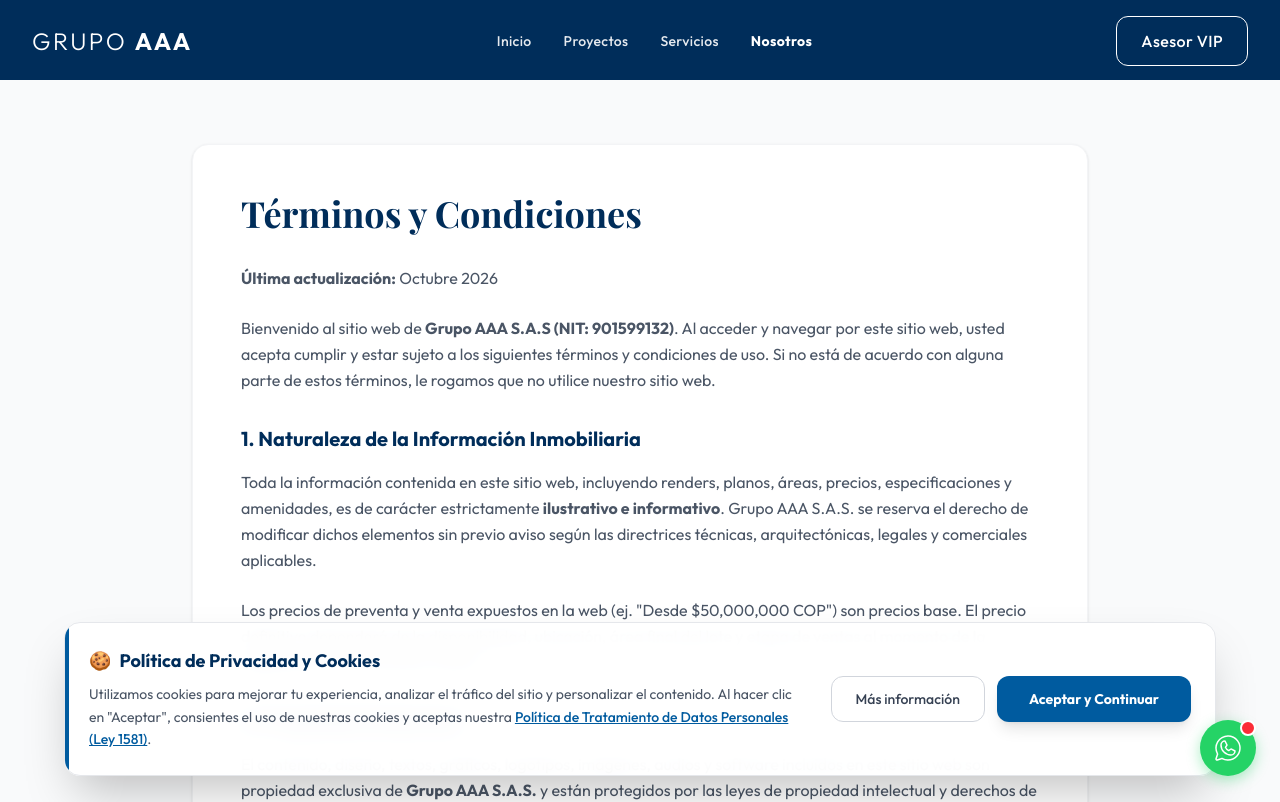
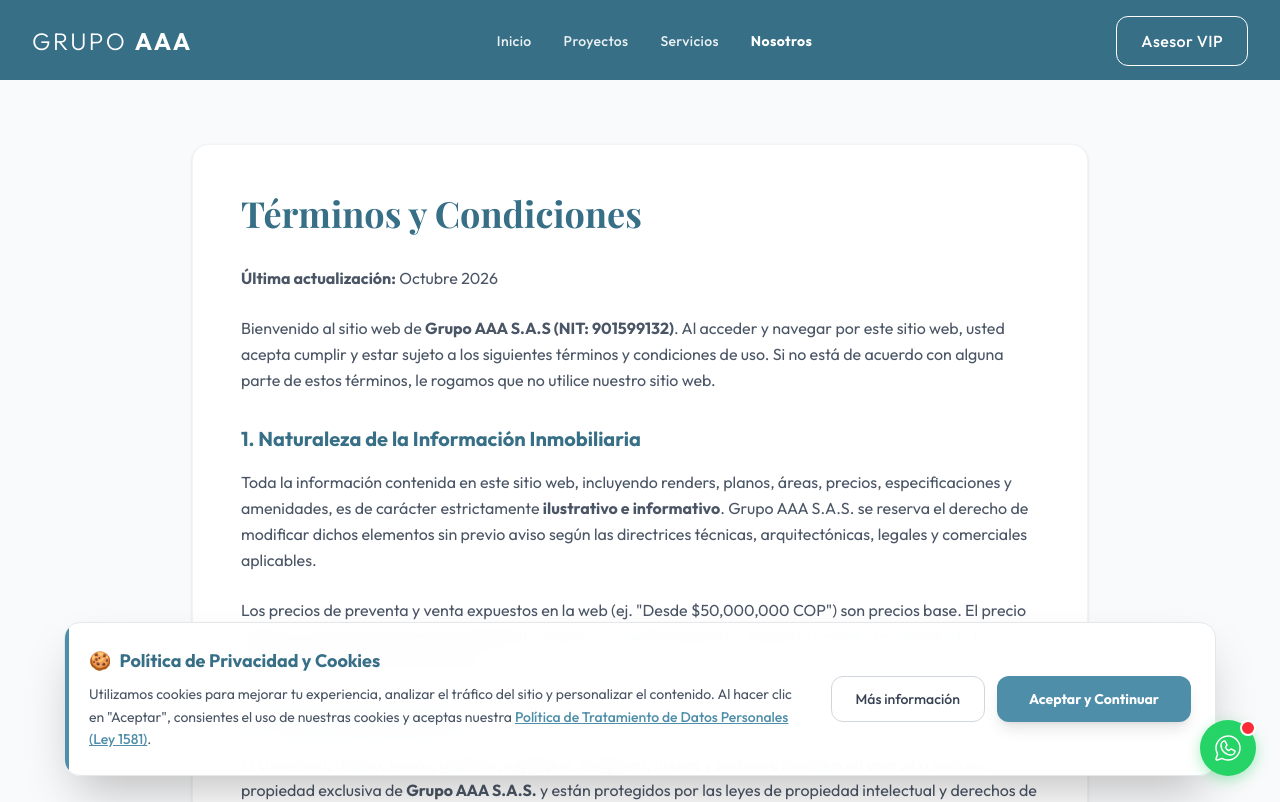
Before and after one commit to Andresbrt/AAA-S.A.S, a Next.js app in the folder frontend/: page /legal/terminos in a window 1280 px wide. Shown: the top 802 px of the page. Built offline with nearby package versions, Linux system fonts and the light colour scheme; no server answers; a web font is replaced by a local one.

Commit message:
style(frontend): actualizar paleta de azul marino a azul celeste #376F87

```diff
--- a/frontend/src/app/globals.css
+++ b/frontend/src/app/globals.css
@@ -1,8 +1,9 @@
 @import "tailwindcss";
 
 @theme {
-  --color-caribbean-dark: #002D5A;
-  --color-caribbean-blue: #005B9F;
+  --color-caribbean-dark: #376F87;
+  --color-caribbean-blue: #4E8EA9;
+  --color-caribbean-celeste: #68A7C2;
   --color-sand-light: #F9F8F6;
   --color-gold-accent: #D4AF37;
   --font-sans: var(--font-outfit), system-ui, sans-serif;
@@ -24,16 +25,16 @@
 @layer components {
   /* Glassmorphism base */
   .glass-panel {
-    @apply bg-white/60 backdrop-blur-xl border border-white/60 shadow-[0_8px_32px_0_rgba(0,45,90,0.05)] rounded-3xl;
+    @apply bg-white/60 backdrop-blur-xl border border-white/60 shadow-[0_8px_32px_0_rgba(55,111,135,0.06)] rounded-3xl;
   }
 
   .glass-card {
-    @apply bg-white/70 backdrop-blur-md border border-white/40 shadow-[0_8px_32px_0_rgba(0,45,90,0.1)] rounded-2xl hover:shadow-[0_12px_40px_0_rgba(0,45,90,0.15)] transition-all duration-300;
+    @apply bg-white/70 backdrop-blur-md border border-white/40 shadow-[0_8px_32px_0_rgba(55,111,135,0.1)] rounded-2xl hover:shadow-[0_12px_40px_0_rgba(55,111,135,0.16)] transition-all duration-300;
   }
 
   /* Botones Premium */
   .btn-primary-glow {
-    @apply relative overflow-hidden bg-[var(--color-caribbean-dark)] text-white px-6 py-3 rounded-xl font-medium tracking-wide transition-all duration-300 shadow-[0_4px_20px_rgba(0,45,90,0.4)] hover:shadow-[0_8px_25px_rgba(0,45,90,0.6)] hover:-translate-y-1;
+    @apply relative overflow-hidden bg-[var(--color-caribbean-dark)] text-white px-6 py-3 rounded-xl font-medium tracking-wide transition-all duration-300 shadow-[0_4px_20px_rgba(55,111,135,0.35)] hover:shadow-[0_8px_25px_rgba(55,111,135,0.55)] hover:-translate-y-1;
   }
 
   .btn-primary-glow::after {
--- a/frontend/src/app/proyectos/[slug]/page.tsx
+++ b/frontend/src/app/proyectos/[slug]/page.tsx
@@ -117,7 +117,7 @@
       {/* Main Content */}
       <section className="py-16 md:py-24 px-6 relative z-20 -mt-20">
         <div className="container mx-auto max-w-6xl">
-          <div className="bg-white/80 backdrop-blur-xl border border-white/60 shadow-[0_20px_50px_rgba(0,45,90,0.05)] rounded-[2.5rem] p-8 md:p-14">
+          <div className="bg-white/80 backdrop-blur-xl border border-white/60 shadow-[0_20px_50px_rgba(55,111,135,0.08)] rounded-[2.5rem] p-8 md:p-14">
 
             <div className="grid grid-cols-1 lg:grid-cols-12 gap-12 lg:gap-20">
 
@@ -173,7 +173,7 @@
                   </div>
 
                   <div className="space-y-4">
-                    <a href={whatsappUrl} target="_blank" rel="noopener noreferrer" className="w-full bg-[var(--color-caribbean-blue)] hover:bg-[#008CBA] text-white font-bold py-4 rounded-xl flex items-center justify-center gap-2 transition-all shadow-[0_10px_20px_rgba(0,163,224,0.2)] hover:-translate-y-1 tracking-wider text-sm uppercase">
+                    <a href={whatsappUrl} target="_blank" rel="noopener noreferrer" className="w-full bg-[var(--color-caribbean-dark)] hover:bg-[#2b596d] text-white font-bold py-4 rounded-xl flex items-center justify-center gap-2 transition-all shadow-[0_10px_20px_rgba(55,111,135,0.25)] hover:-translate-y-1 tracking-wider text-sm uppercase">
                       <PiWhatsappLogoLight className="w-5 h-5" />
                       Contactar a Ventas
                     </a>
--- a/frontend/src/app/proyectos/page.tsx
+++ b/frontend/src/app/proyectos/page.tsx
@@ -76,7 +76,7 @@
           ) : (
             <div className="grid grid-cols-1 md:grid-cols-2 lg:grid-cols-3 gap-12 lg:gap-16">
               {projects.map((project: any) => (
-                <Link href={`/proyectos/${project.slug}`} key={project.id} className="group flex flex-col bg-white rounded-[2rem] overflow-hidden shadow-sm hover:shadow-[0_20px_50px_rgba(0,45,90,0.1)] transition-all duration-500 hover:-translate-y-3 border border-gray-100">
+                <Link href={`/proyectos/${project.slug}`} key={project.id} className="group flex flex-col bg-white rounded-[2rem] overflow-hidden shadow-sm hover:shadow-[0_20px_50px_rgba(55,111,135,0.15)] transition-all duration-500 hover:-translate-y-3 border border-gray-100">
                   <div className={`relative h-[300px] w-full overflow-hidden ${project.logoUrl ? 'bg-[#F9F8F6]' : ''}`}>
                     <Image
                       src={project.logoUrl || project.mainImageUrl || project.bannerImageUrl || 'https://images.unsplash.com/photo-1500382017468-9049fed747ef?q=80&w=2064&auto=format&fit=crop'}
--- a/frontend/src/components/AboutUsSection.tsx
+++ b/frontend/src/components/AboutUsSection.tsx
@@ -86,7 +86,7 @@
             viewport={{ once: true, margin: "-100px" }}
             className="relative"
           >
-            <div className="relative h-[500px] w-full rounded-[2rem] overflow-hidden shadow-[0_20px_50px_rgba(0,45,90,0.2)] group" title="Fotografía arquitectónica de un condominio campestre de Grupo AAA">
+            <div className="relative h-[500px] w-full rounded-[2rem] overflow-hidden shadow-[0_20px_50px_rgba(55,111,135,0.2)] group" title="Fotografía arquitectónica de un condominio campestre de Grupo AAA">
               <Image
                 src="https://images.unsplash.com/photo-1512917774080-9991f1c4c750?q=80&w=2070&auto=format&fit=crop"
                 alt="Condominio campestre moderno desarrollado por Grupo AAA en el Caribe Colombiano"
@@ -94,7 +94,7 @@
                 fill
                 className="object-cover group-hover:scale-110 transition-transform duration-1000"
               />
-              <div className="absolute inset-0 bg-gradient-to-t from-[#002D5A] via-[#002D5A]/40 to-transparent opacity-80 mix-blend-multiply"></div>
+              <div className="absolute inset-0 bg-gradient-to-t from-[#376F87] via-[#376F87]/40 to-transparent opacity-80 mix-blend-multiply"></div>
             </div>
 
             {/* Floating Quote Card */}
--- a/frontend/src/components/ContactForm.tsx
+++ b/frontend/src/components/ContactForm.tsx
@@ -66,7 +66,7 @@
   };
 
   return (
-    <form onSubmit={handleSubmit} className="bg-white/90 backdrop-blur-md p-8 md:p-10 max-w-2xl mx-auto w-full rounded-[2rem] shadow-[0_20px_50px_rgba(0,45,90,0.1)] border border-gray-100">
+    <form onSubmit={handleSubmit} className="bg-white/90 backdrop-blur-md p-8 md:p-10 max-w-2xl mx-auto w-full rounded-[2rem] shadow-[0_20px_50px_rgba(55,111,135,0.1)] border border-gray-100">
       {status === 'success' && (
         <div className="bg-green-50/80 border border-green-200 text-green-800 p-4 rounded-xl mb-6 text-center">
           <p className="font-medium">¡Gracias por contactarnos!</p>
@@ -182,7 +182,7 @@
       <button
         type="submit"
         disabled={status === 'loading'}
-        className="w-full bg-gradient-to-r from-[var(--color-caribbean-blue)] to-[#008CBA] hover:from-[var(--color-caribbean-dark)] hover:to-[var(--color-caribbean-blue)] text-white shadow-lg shadow-[#008CBA]/30 hover:shadow-xl hover:shadow-[#008CBA]/40 transition-all duration-300 rounded-xl font-bold flex justify-center items-center py-4 text-lg hover:-translate-y-1"
+        className="w-full bg-gradient-to-r from-[var(--color-caribbean-blue)] to-[#376F87] hover:from-[#2B586C] hover:to-[var(--color-caribbean-blue)] text-white shadow-lg shadow-[#376F87]/30 hover:shadow-xl hover:shadow-[#376F87]/40 transition-all duration-300 rounded-xl font-bold flex justify-center items-center py-4 text-lg hover:-translate-y-1"
       >
         {status === 'loading' ? (
           <span className="flex items-center gap-2">
--- a/frontend/src/components/LocationSection.tsx
+++ b/frontend/src/components/LocationSection.tsx
@@ -76,7 +76,7 @@
               </div>
               <p className="text-xs font-bold text-[var(--color-caribbean-dark)] mb-1 mt-2 text-center">Condominio Corales del Viento</p>
               <p className="text-[10px] text-gray-500 mb-2 text-center">A 150m de la orilla del mar Caribe<br/>San Bernardo del Viento, Córdoba</p>
-              <button className="w-full bg-gradient-to-r from-[var(--color-caribbean-blue)] to-[#008CBA] text-white text-[10px] font-bold py-2 rounded-lg flex items-center justify-center gap-1 shadow-md hover:shadow-lg transition-all">
+              <button className="w-full bg-gradient-to-r from-[var(--color-caribbean-blue)] to-[#376F87] text-white text-[10px] font-bold py-2 rounded-lg flex items-center justify-center gap-1 shadow-md hover:shadow-lg transition-all">
                 📍 Ver Proyecto
               </button>
             </motion.div>
@@ -102,7 +102,7 @@
             whileInView="show"
             viewport={{ once: true, margin: "-50px" }}
             variants={scaleUp}
-            className="w-full lg:w-2/5 bg-white rounded-3xl shadow-[0_15px_50px_rgba(0,45,90,0.08)] p-6 sm:p-8 lg:p-10 border-t-4 border-t-[var(--color-caribbean-blue)] border-x border-b border-gray-100 relative -mt-10 lg:mt-0 lg:-ml-20 z-20"
+            className="w-full lg:w-2/5 bg-white rounded-3xl shadow-[0_15px_50px_rgba(55,111,135,0.08)] p-6 sm:p-8 lg:p-10 border-t-4 border-t-[var(--color-caribbean-blue)] border-x border-b border-gray-100 relative -mt-10 lg:mt-0 lg:-ml-20 z-20"
           >
             <p className="text-[var(--color-caribbean-blue)] uppercase tracking-widest text-[10px] font-bold mb-2">GEORREFERENCIACIÓN EXACTA</p>
             <h3 className="text-lg md:text-xl font-bold text-[var(--color-caribbean-dark)] mb-2">Condominio Corales del Viento</h3>
--- a/frontend/src/components/ServicesSection.tsx
+++ b/frontend/src/components/ServicesSection.tsx
@@ -84,7 +84,7 @@
               key={idx}
               title={`Servicio: ${service.title}`}
               aria-label={`Información sobre ${service.title}`}
-              className="group bg-white/80 backdrop-blur-lg rounded-2xl p-6 lg:p-8 shadow-[0_4px_25px_rgba(0,0,0,0.03)] border border-gray-100 flex flex-col h-full hover:shadow-[0_15px_45px_rgba(0,45,90,0.1)] transition-all duration-300 hover:-translate-y-2 relative overflow-hidden"
+              className="group bg-white/80 backdrop-blur-lg rounded-2xl p-6 lg:p-8 shadow-[0_4px_25px_rgba(0,0,0,0.03)] border border-gray-100 flex flex-col h-full hover:shadow-[0_15px_45px_rgba(55,111,135,0.15)] transition-all duration-300 hover:-translate-y-2 relative overflow-hidden"
             >
               {/* Hover Glow Effect */}
               <div className="absolute top-0 left-0 w-full h-1 bg-gradient-to-r from-[var(--color-caribbean-blue)] to-[var(--color-gold-accent)] opacity-0 group-hover:opacity-100 transition-opacity duration-300" />
```
Also changed, not shown: frontend/src/components/InteractiveMasterPlan.tsx (+4 -4 lines).
